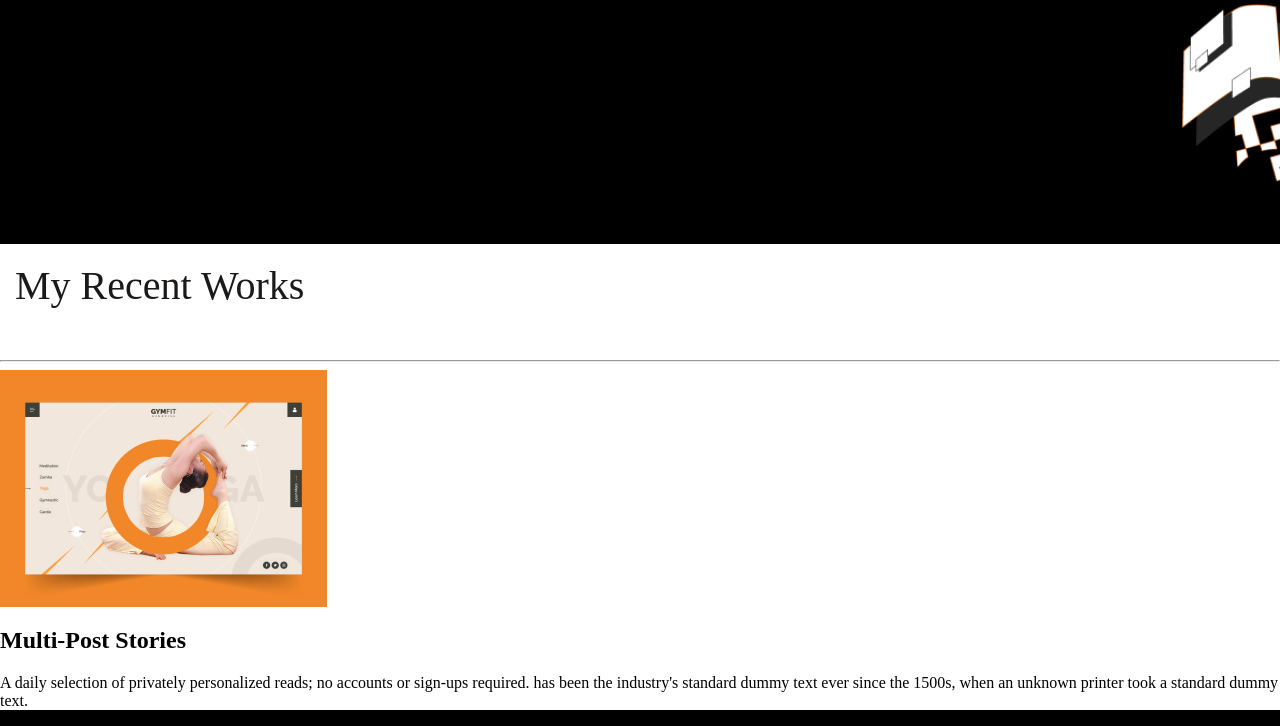
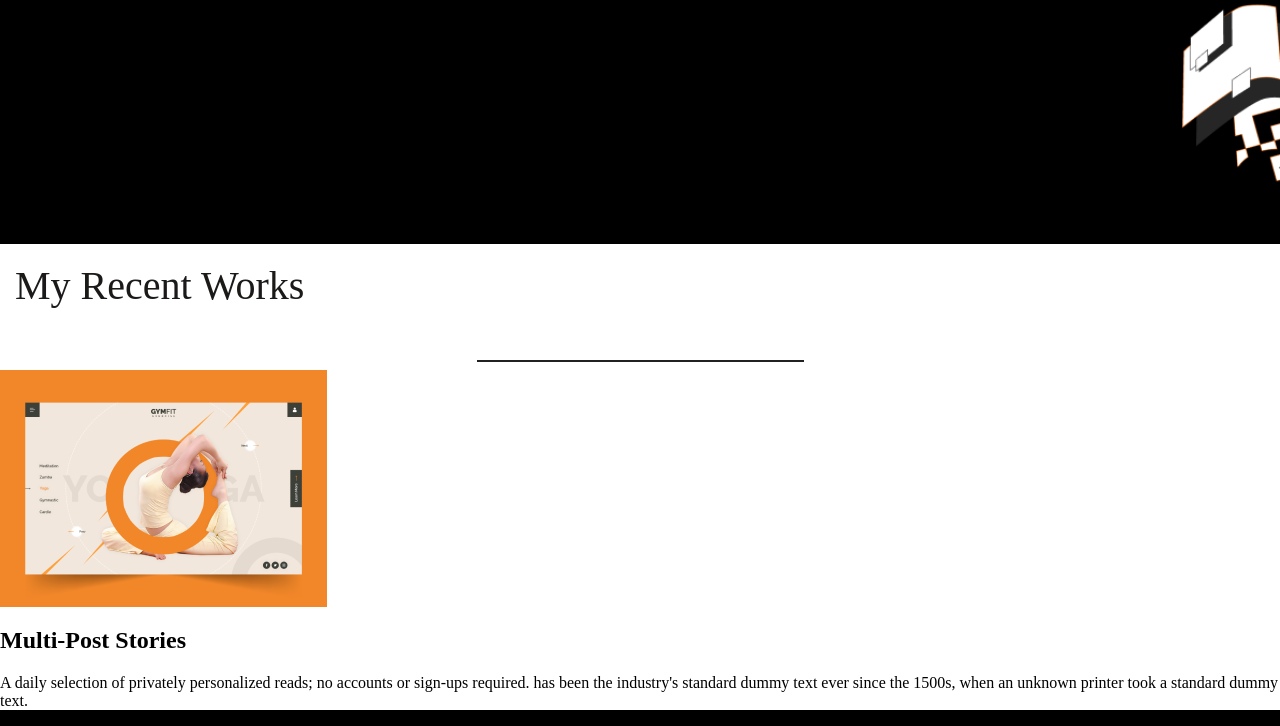
Before and after one commit to ZuhRa-HashiMi/portfolio_mobile, a website: page index.html in a window 1280 px wide. Shown: the part 560-1286 px from the top of the page. Drawn offline with Linux system fonts and the light colour scheme.

Commit message:
add style for hr tag

```diff
--- a/style.css
+++ b/style.css
@@ -135,3 +135,10 @@ a {
   color: #1C1A19;
 
 }
+
+hr {
+  color: black;
+  width: 327px;
+  height: 0px;
+  border: 1px solid #212121;
+}
```
